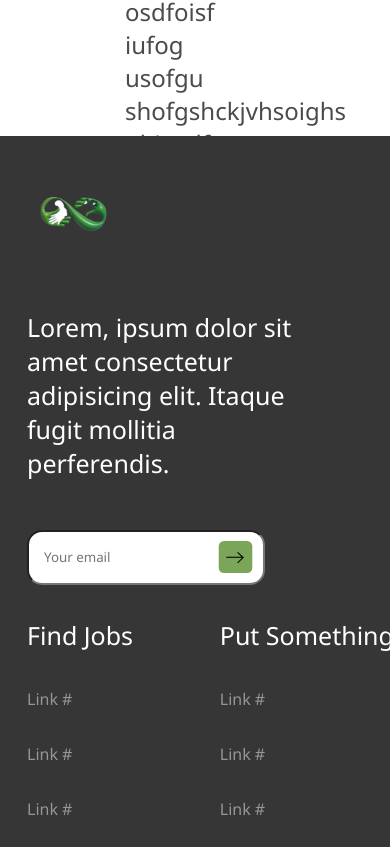
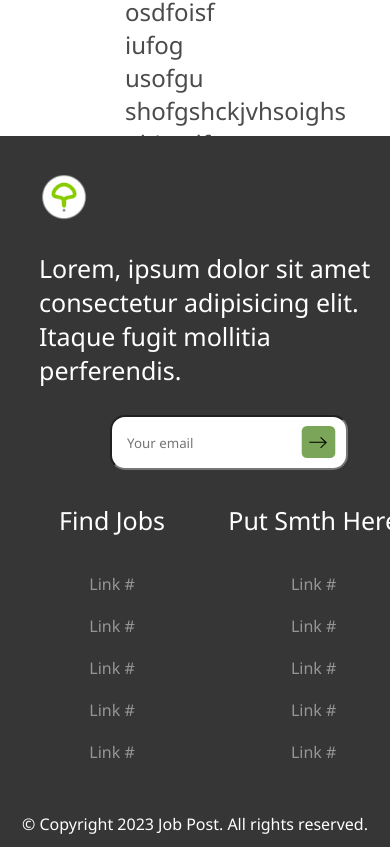
Before and after one commit to Calvinasty/Job-Post, a Vue app in the folder Jobpost_frontend/: page / in a window 390 px wide. Shown: the part 6377-7224 px from the top of the page. Built offline with nearby package versions, Linux system fonts and the light colour scheme.

Commit message:
footer responsive fixed

```diff
--- a/Jobpost_frontend/src/components/FooterComponent.vue
+++ b/Jobpost_frontend/src/components/FooterComponent.vue
@@ -6,7 +6,7 @@
             <div class="footer-sec1">
 
                 <div class="logo">
-                    <img src="/images/Jobpost_logo.png" alt="" width="100px">
+                    <img src="/images/logo.png" alt="" width="100px">
                 </div>
 
                 <div class="footer-sec1-text"> Lorem, ipsum dolor sit amet consectetur adipisicing elit.
@@ -35,7 +35,7 @@
                 </div>
 
                 <div class="putsmthere">
-                    <h2>Put Something Here</h2>
+                    <h2>Put Smth Here</h2>
                     <div class="footer-link">
                         <router-link to="">Link #</router-link>
                         <router-link to="">Link #</router-link>
@@ -84,6 +84,20 @@ export default {
 
 }
 
+.logo {
+    position: relative;
+    /* background-color: antiquewhite; */
+    height: 50px;
+
+}
+
+.logo>img {
+    position: absolute;
+    /* background-color: aqua; */
+    top: -24px;
+    left: -25px;
+}
+
 .footer-sec1 {
     /* background-color: #000000; */
     display: flex;
@@ -96,6 +110,7 @@ export default {
 .footer-sec1-text {
     font-weight: 200;
     font-size: 25px;
+    text-align: left;
     color: #FFFFFF;
 }
 
@@ -110,6 +125,7 @@ export default {
     border-radius: 15px;
     height: 82px;
     width: 358px;
+
 }
 
 .footer-sec1-input img {
@@ -165,6 +181,7 @@ export default {
         background-color: #363636;
         width: 100%;
         display: flex;
+        font-weight: 200;
         font-size: 16px;
         justify-content: space-around;
         flex-direction: column;
@@ -173,7 +190,7 @@ export default {
     .footer-before {
         padding-top: 47px;
         /* padding-right: 290px; */
-        padding: 37px 27px;
+        padding: 37px 39px;
         width: 296px;
         display: flex;
         justify-content: space-between;
@@ -183,16 +200,16 @@ export default {
     }
 
     .footer-sec1 {
-        /* background-color: #000000; */
         display: flex;
         justify-content: space-between;
         flex-direction: column;
-        width: 296px;
-        gap: 50px;
+        /* width: 296px; */
+        gap: 28px;
     }
 
     .footer-sec1-input {
         position: relative;
+        margin: auto;
         /* align-items: center; */
 
     }
@@ -202,6 +219,10 @@ export default {
         border-radius: 15px;
         height: 55px;
         width: 238px;
+        /* justify-content: center; */
+        /* display: flex;
+        justify-content: center;
+        align-items: center; */
     }
 
     .footer-sec1-input img {
@@ -214,7 +235,22 @@ export default {
         cursor: pointer;
     }
 
+    .footer-sec2 {
+        display: flex;
+        justify-content: space-between;
+        flex-direction: row;
+        width: 380px;
+        padding: 0 20px;
+    }
 
+    .footer-link {
+        padding-top: 36px;
+        display: flex;
+        flex-direction: column;
+        justify-content: space-between;
+        align-items: center;
+        gap: 20px;
+    }
 
 
 
@@ -226,7 +262,6 @@ export default {
         align-items: center;
         padding: 13px 0;
         font-size: 16px;
-        font-weight: 200;
         color: #FFFFFF;
     }
 
```
